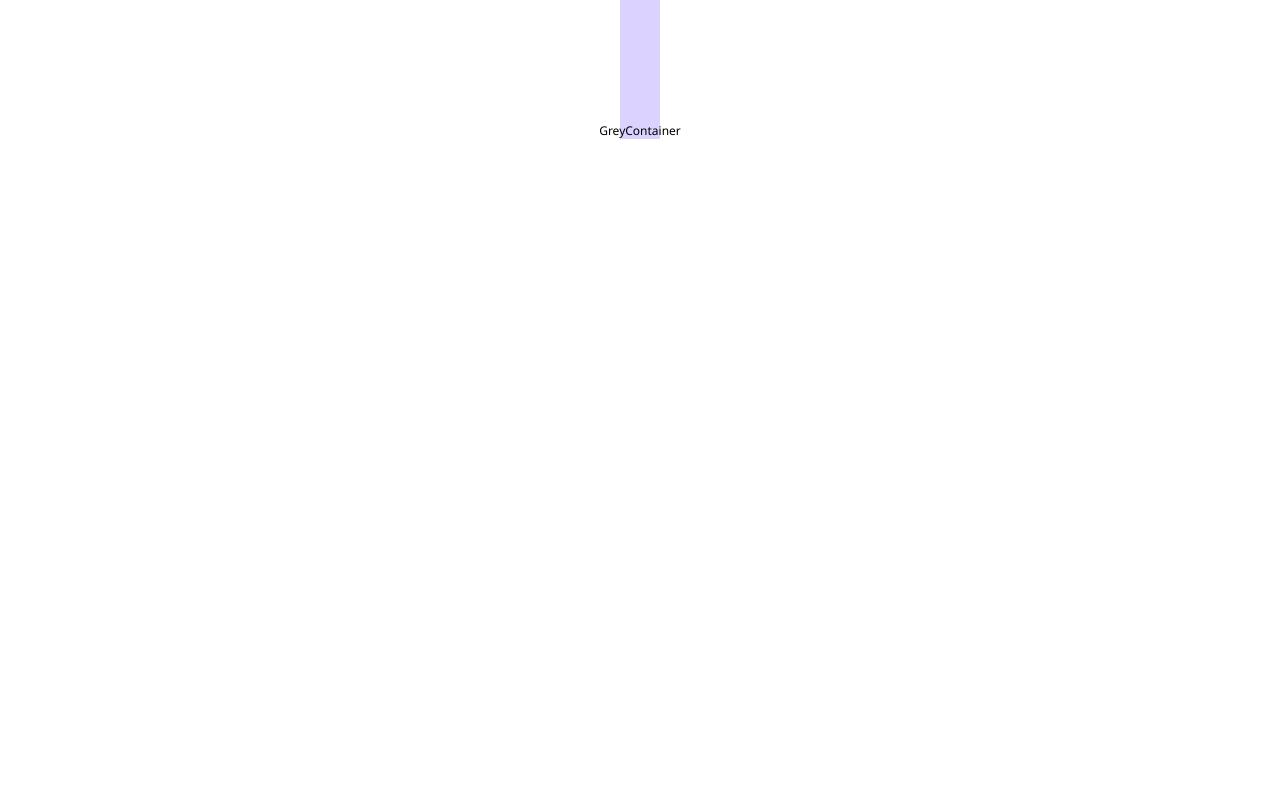
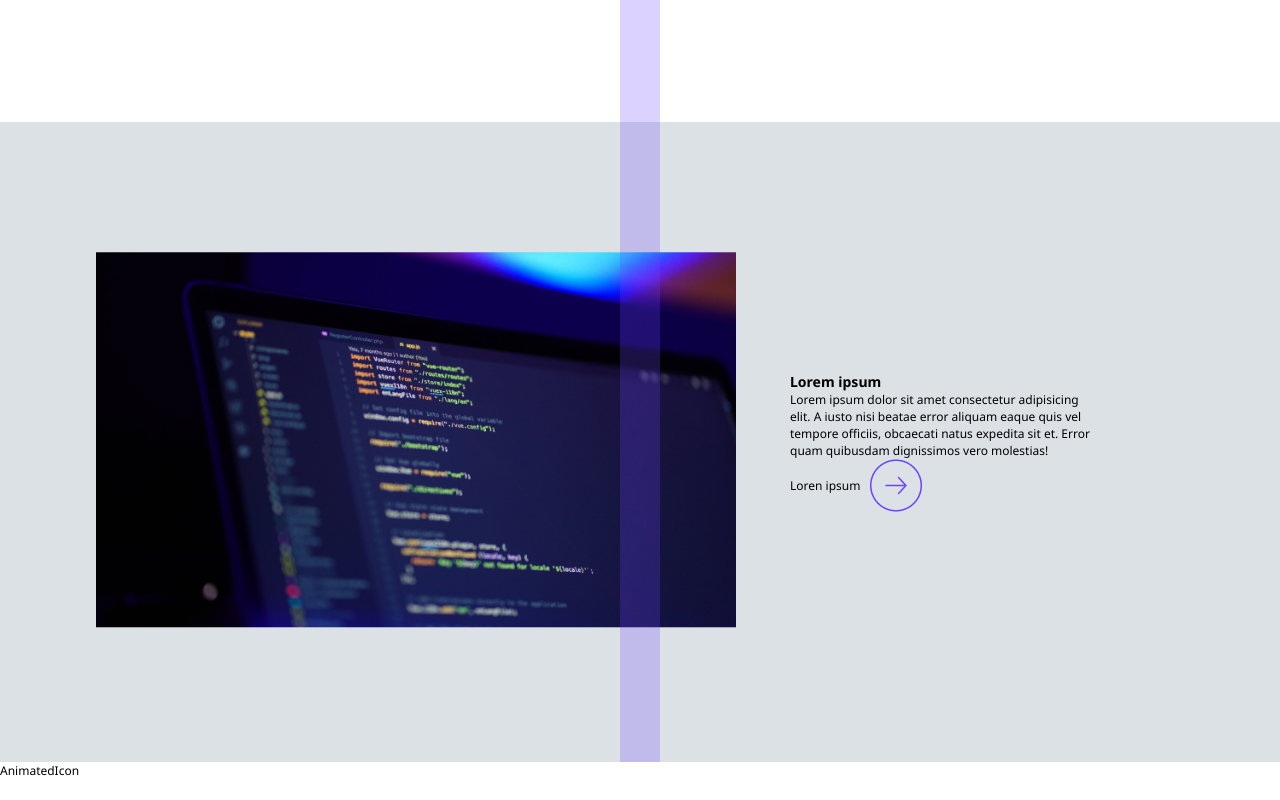
Before and after one commit to iamdarshangowda/willeder, a React (Vite) app: page / in a window 1280 px wide. Shown: the part 2820-3620 px from the top of the page. Before the commit the page ends 2959 px from the top, so only its background shows below. Built offline with nearby package versions, Linux system fonts and the light colour scheme; a web font is replaced by a local one.

Commit message:
added grey container

```diff
--- a/src/App.jsx
+++ b/src/App.jsx
@@ -4,6 +4,8 @@ import Navbar from './Components/Navbar';
 import Carousel from './Components/Carousel';
 import Description from './Components/Description';
 import VerticalPage from './Components/VerticalPage/VerticalPage';
+import AnimatedIcon from './Components/AnimatedIcon';
+import Footer from './Components/Footer';
 
 {
   /* <a href="https://react.dev" target="_blank">
@@ -18,6 +20,8 @@ function App() {
       <Carousel />
       <Description />
       <VerticalPage />
+      <AnimatedIcon />
+      <Footer />
     </main>
   );
 }
--- /dev/null
+++ b/src/Components/AnimatedIcon.jsx
@@ -0,0 +1,7 @@
+import React from 'react';
+
+const AnimatedIcon = () => {
+  return <div style={{ height: '450px' }}>AnimatedIcon</div>;
+};
+
+export default AnimatedIcon;
--- /dev/null
+++ b/src/Components/Footer.jsx
@@ -0,0 +1,7 @@
+import React from 'react';
+
+const Footer = () => {
+  return <div style={{ height: '300px', background: '#f2f2f2' }}>Footer</div>;
+};
+
+export default Footer;
--- a/src/Components/VerticalPage/GreyContainer.jsx
+++ b/src/Components/VerticalPage/GreyContainer.jsx
@@ -1,7 +1,26 @@
 import React from 'react';
+import '../../Styles/GreyContainer.scss';
 
 const GreyContainer = () => {
-  return <div>GreyContainer</div>;
+  return (
+    <div className="grey-container">
+      <div className="grey-image-container">
+        <img src="./Rectangle.png" alt="rectangleImage" />
+      </div>
+      <div className="grey-text-container">
+        <h3>Lorem ipsum</h3>
+        <p>
+          Lorem ipsum dolor sit amet consectetur adipisicing elit. A iusto nisi beatae
+          error aliquam eaque quis vel tempore officiis, obcaecati natus expedita sit et.
+          Error quam quibusdam dignissimos vero molestias!
+        </p>
+        <div className="arrow-container">
+          <p>Loren ipsum</p>
+          <img src="./arrow.png" alt="rectangleImage" />
+        </div>
+      </div>
+    </div>
+  );
 };
 
 export default GreyContainer;
--- /dev/null
+++ b/src/Styles/GreyContainer.scss
@@ -0,0 +1,52 @@
+@import '../Variables/Variables.scss';
+
+.grey-container {
+  position: relative;
+  width: 100%;
+  height: 640px;
+  background-color: $greyColor;
+  z-index: -2;
+
+  .grey-image-container {
+    position: absolute;
+    top: 50%;
+    left: 50%;
+    transform: translate(-85%, -50%);
+    max-width: 650px;
+    z-index: 2;
+
+    img {
+      width: 100%;
+      object-fit: cover;
+      z-index: 2;
+    }
+  }
+
+  .grey-text-container {
+    position: absolute;
+    top: 50%;
+    left: 50%;
+    transform: translate(40%, -50%);
+    max-width: 500px;
+
+    .arrow-container {
+      display: flex;
+      gap: 10px;
+      justify-content: start;
+      align-items: center;
+    }
+  }
+
+  @media only screen and (max-device-width: $large) {
+    .grey-text-container {
+      max-width: 400px;
+    }
+  }
+
+  @media only screen and (max-device-width: 1080px) {
+    .grey-text-container {
+      max-width: 300px;
+      transform: translate(50%, -50%);
+    }
+  }
+}
--- a/src/Variables/Variables.scss
+++ b/src/Variables/Variables.scss
@@ -3,6 +3,8 @@ $whiteColor: #fff;
 $borderColor: #ff0000;
 $purpleColor: #6a45ff;
 $lightPurpleColor: rgba(106, 69, 255, 0.24);
+$greyColor: #dce1e6;
 
 $small: 600px;
 $medium: 800px;
+$large: 1380px;
```
Also changed, not shown: public/Rectangle.png (added), public/arrow.png (added).
